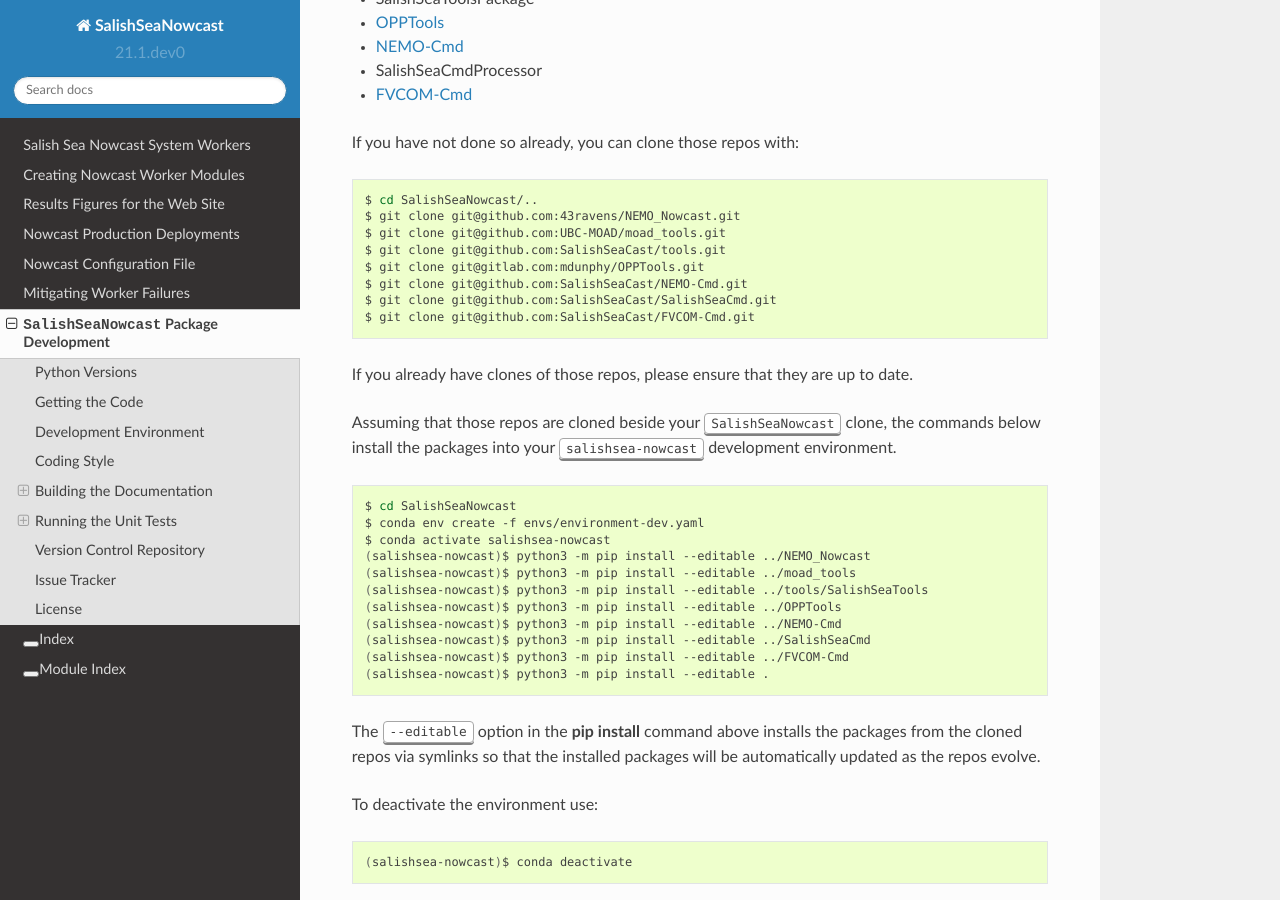
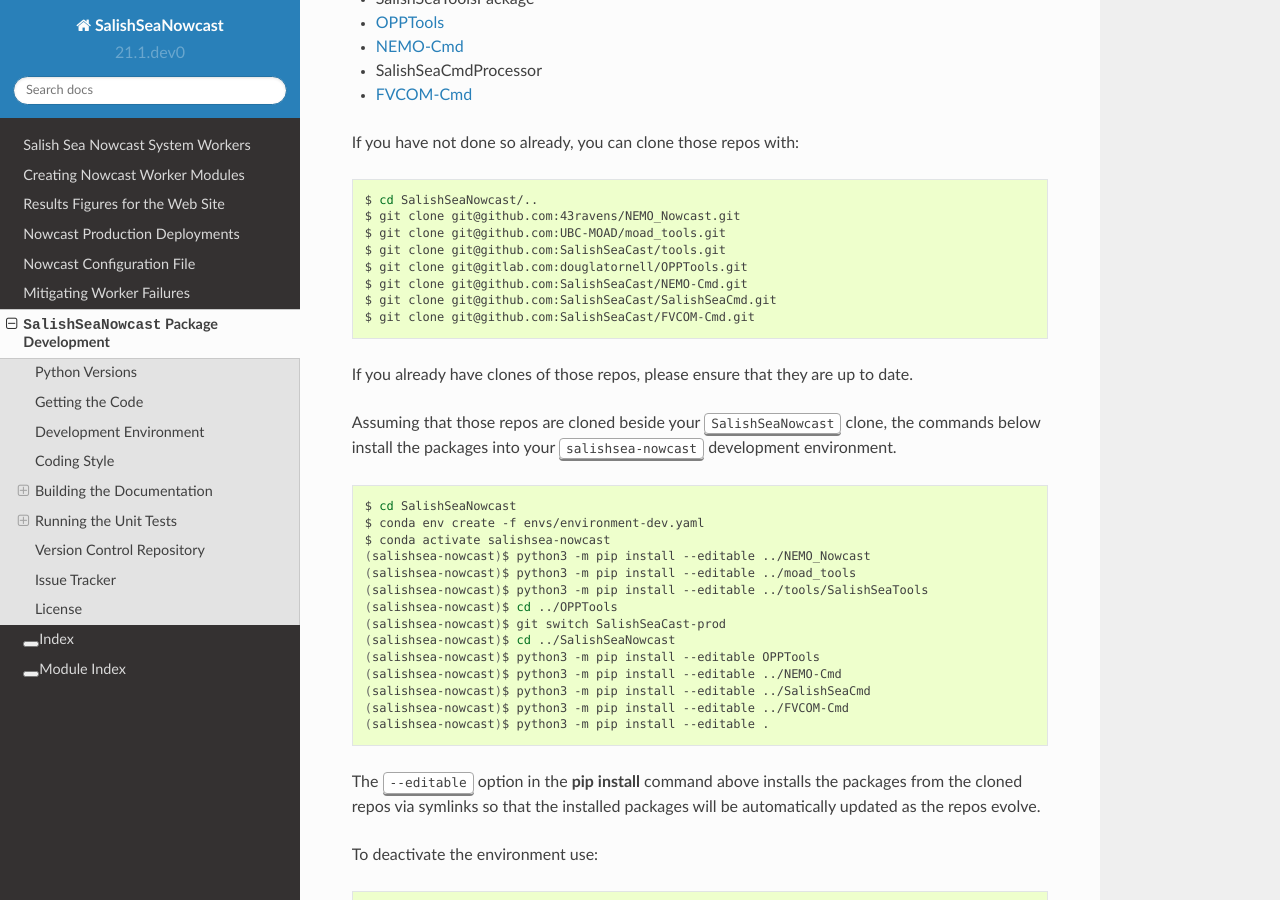
Before and after one commit to SalishSeaCast/SalishSeaNowcast, a Sphinx documentation site: the page built from docs/pkg_development.rst, in a window 1280 px wide and 900 px high, scrolled down 1020 px. Built offline with Sphinx 7.4.7 and the Read the Docs theme 2.0.0, drawn with Linux system fonts in a browser that asks for light colours.

Commit message:
Update deploy docs re: OPPTools SalishSeaCast-prod branch

```diff
--- a/docs/deployment/arbutus_cloud.rst
+++ b/docs/deployment/arbutus_cloud.rst
@@ -624,7 +624,7 @@
     $ git clone git@gitlab.com:mdunphy/FVCOM41.git
     $ git clone git@gitlab.com:mdunphy/FVCOM-VHFR-config.git
     $ git clone git@github.com:SalishSeaCast/FVCOM-Cmd.git
-    $ git clone git@gitlab.com:mdunphy/OPPTools.git
+    $ git clone git@gitlab.com:douglatornell/OPPTools.git
     $ git clone git@github.com:SalishSeaCast/NEMO-3.6-code.git
     $ git clone git@github.com:SalishSeaCast/XIOS-ARCH.git
     $ git clone git@github.com:SalishSeaCast/XIOS-2.git
@@ -796,6 +796,9 @@
     (/nemoShare/MEOPAR/nowcast-sys/nowcast-env)$ python3 -m pip install --editable NEMO_Nowcast/
     (/nemoShare/MEOPAR/nowcast-sys/nowcast-env)$ python3 -m pip install --editable moad_tools/
     (/nemoShare/MEOPAR/nowcast-sys/nowcast-env)$ python3 -m pip install --editable tools/SalishSeaTools/
+    (/nemoShare/MEOPAR/nowcast-sys/nowcast-env)$ cd OPPTools/
+    (/nemoShare/MEOPAR/nowcast-sys/nowcast-env)$ git switch SalishSeaCast-prod
+    (/nemoShare/MEOPAR/nowcast-sys/nowcast-env)$ cd /nemoShare/MEOPAR/nowcast-sys/
     (/nemoShare/MEOPAR/nowcast-sys/nowcast-env)$ python3 -m pip install --editable OPPTools/
     (/nemoShare/MEOPAR/nowcast-sys/nowcast-env)$ python3 -m pip install --editable NEMO-Cmd/
     (/nemoShare/MEOPAR/nowcast-sys/nowcast-env)$ python3 -m pip install --editable SalishSeaCmd/
--- a/docs/deployment/skookum_salish.rst
+++ b/docs/deployment/skookum_salish.rst
@@ -41,7 +41,7 @@
     $ git clone git@github.com:SalishSeaCast/tools.git
     $ git clone git@github.com:SalishSeaCast/tracers.git
     $ git clone git@gitlab.com:mdunphy/FVCOM-VHFR-config.git
-    $ git clone git@gitlab.com:mdunphy/OPPTools.git OPPTools
+    $ git clone git@gitlab.com:douglatornell/OPPTools.git
     $ git clone git@github.com:SalishSeaCast/NEMO-3.6-code.git
     $ git clone git@github.com:SalishSeaCast/XIOS-ARCH.git
     $ git clone git@github.com:SalishSeaCast/XIOS-2.git
@@ -106,6 +106,9 @@
     (/SalishSeaCast/nowcast-env)$ python3 -m pip install --editable NEMO_Nowcast/
     (/SalishSeaCast/nowcast-env)$ python3 -m pip install --editable moad_tools/
     (/SalishSeaCast/nowcast-env)$ python3 -m pip install --editable tools/SalishSeaTools/
+    (/SalishSeaCast/nowcast-env)$ cd OPPTools/
+    (/SalishSeaCast/nowcast-env)$ git switch SalishSeaCast-prod
+    (/SalishSeaCast/nowcast-env)$ cd /SalishSeaCast/
     (/SalishSeaCast/nowcast-env)$ python3 -m pip install --editable OPPTools/
     (/SalishSeaCast/nowcast-env)$ python3 -m pip install --editable NEMO-Cmd/
     (/SalishSeaCast/nowcast-env)$ python3 -m pip install --editable SalishSeaCmd/
--- a/docs/pkg_development.rst
+++ b/docs/pkg_development.rst
@@ -129,7 +129,7 @@
     $ git clone git@github.com:43ravens/NEMO_Nowcast.git
     $ git clone git@github.com:UBC-MOAD/moad_tools.git
     $ git clone git@github.com:SalishSeaCast/tools.git
-    $ git clone git@gitlab.com:mdunphy/OPPTools.git
+    $ git clone git@gitlab.com:douglatornell/OPPTools.git
     $ git clone git@github.com:SalishSeaCast/NEMO-Cmd.git
     $ git clone git@github.com:SalishSeaCast/SalishSeaCmd.git
     $ git clone git@github.com:SalishSeaCast/FVCOM-Cmd.git
@@ -148,7 +148,10 @@
     (salishsea-nowcast)$ python3 -m pip install --editable ../NEMO_Nowcast
     (salishsea-nowcast)$ python3 -m pip install --editable ../moad_tools
     (salishsea-nowcast)$ python3 -m pip install --editable ../tools/SalishSeaTools
-    (salishsea-nowcast)$ python3 -m pip install --editable ../OPPTools
+    (salishsea-nowcast)$ cd ../OPPTools
+    (salishsea-nowcast)$ git switch SalishSeaCast-prod
+    (salishsea-nowcast)$ cd ../SalishSeaNowcast
+    (salishsea-nowcast)$ python3 -m pip install --editable OPPTools
     (salishsea-nowcast)$ python3 -m pip install --editable ../NEMO-Cmd
     (salishsea-nowcast)$ python3 -m pip install --editable ../SalishSeaCmd
     (salishsea-nowcast)$ python3 -m pip install --editable ../FVCOM-Cmd
```
